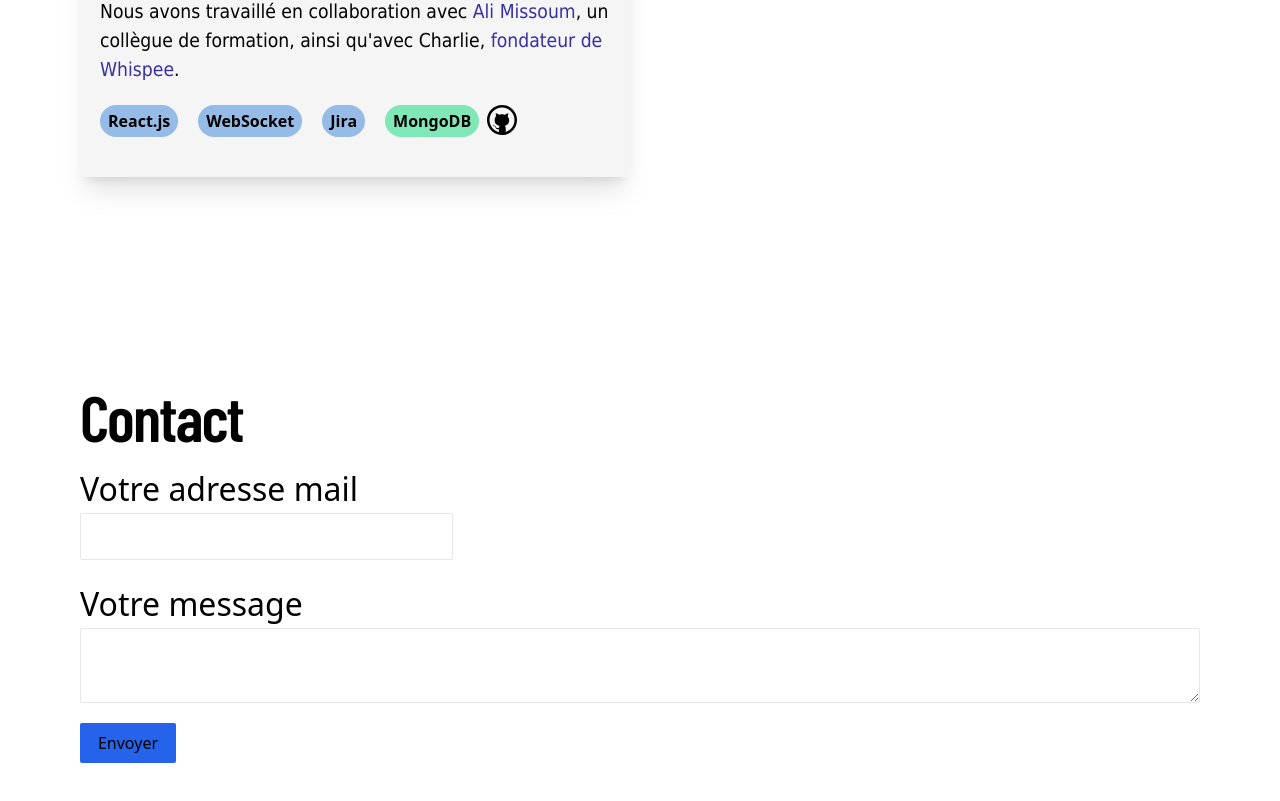
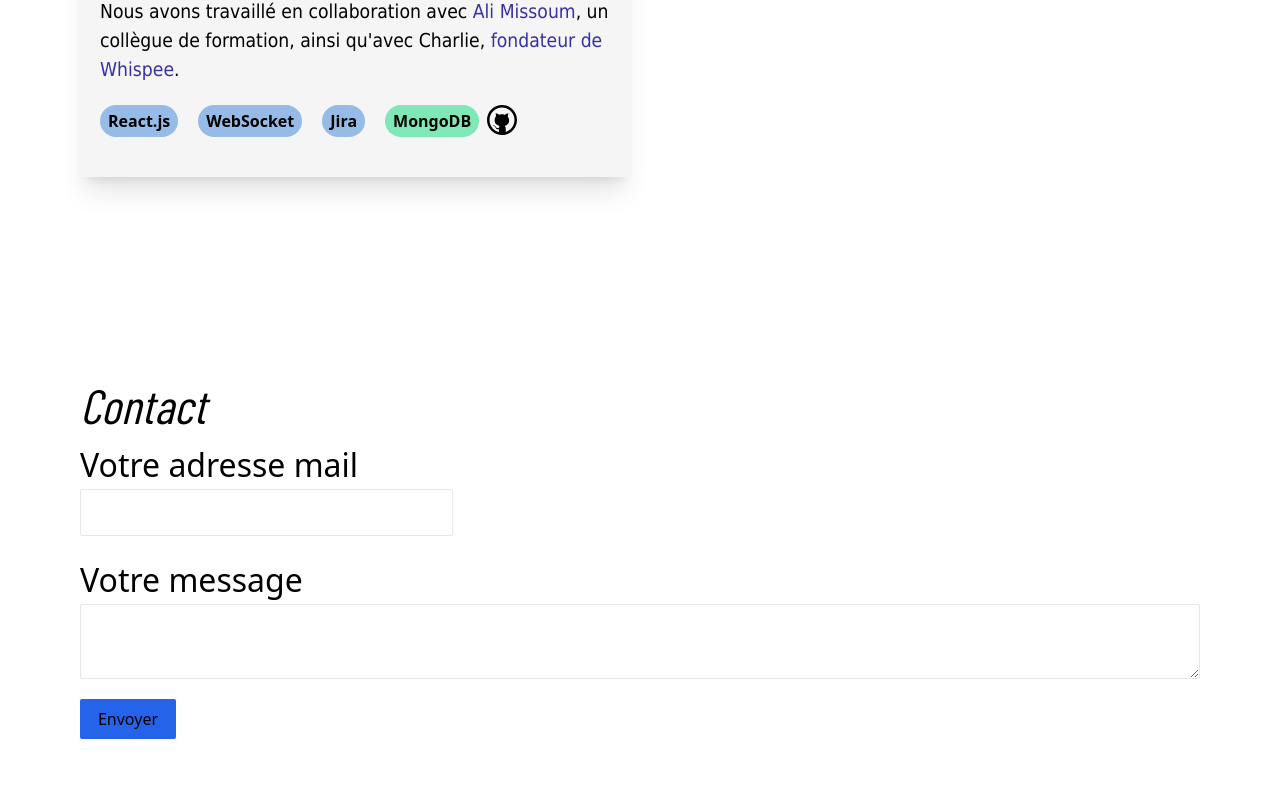
Before and after one commit to Azonesbz/vincentavez, a React (Vite) app in the folder client/: page / in a window 1280 px wide. Shown: the part 4449-5250 px from the top of the page. Built offline with nearby package versions, Linux system fonts and the light colour scheme; no server answers; a web font is replaced by a local one.

Commit message:
fixed tag

```diff
--- a/client/src/components/contact/Contact.jsx
+++ b/client/src/components/contact/Contact.jsx
@@ -10,12 +10,12 @@ function Success({ isOpen }) {
             <FormModal isOpen={isOpen} width={'w-full'} height={'h-72'}>
                 <div className='h-full w-full flex flex-col items-center justify-center p-10'>
                     <div className='flex flex-col items-center'>
-                        <h1 className="text-2xl text-center text-gray-900 dark:text-white">
+                        <h2 className="text-2xl text-center text-gray-900 dark:text-white">
                             Votre message à été envoyé !
-                        </h1>
-                        <h1 className='text-center text-2xl'>
+                        </h2>
+                        <h3 className='text-center text-2xl'>
                             Vous recevrez une réponse dans un délai de une semaine.
-                        </h1>
+                        </h3>
                     </div>
                     <a href="."
                         className='bg-blue-700 text-xl rounded-full py-1 px-3 mt-2'
@@ -35,7 +35,7 @@ export default function Contact() {
         <>
             <section className='py-24 container' id='contact'>
 
-                <h1>Contact</h1>
+                <h2>Contact</h2>
                 <form className='flex flex-col gap-5' onSubmit={handleSubmit}>
                     <div className='flex flex-col'>
                         <label htmlFor="email">
```
